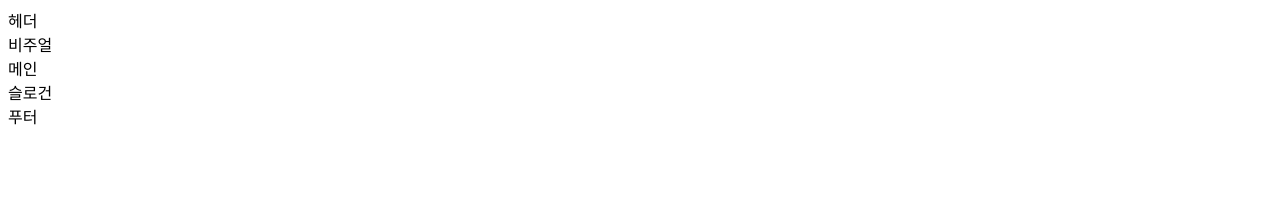
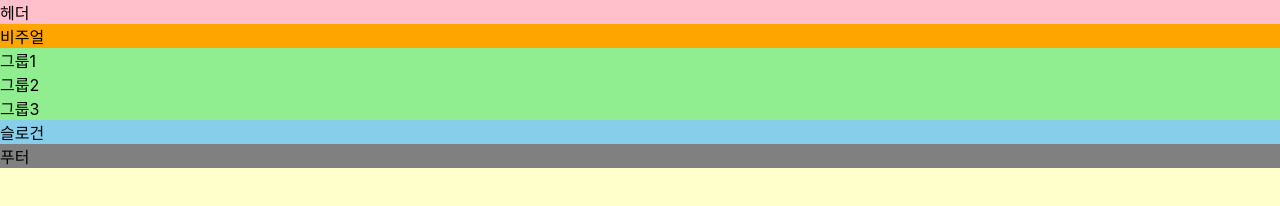
Before and after one commit to BrightSton/HTML5, a website: page index.html in a window 1280 px wide. Drawn offline with Linux system fonts and the light colour scheme; a web font is replaced by a local one.

Commit message:
css 적용 및 초기화와 웹폰트 선언

```diff
--- a/index.html
+++ b/index.html
@@ -5,11 +5,22 @@
     <meta http-equiv="X-UA-Compatible" content="IE=edge" />
     <meta name="viewport" content="width=device-width, initial-scale=1.0" />
     <title>웹카페</title>
+    <link
+      rel="stylesheet"
+      as="style"
+      crossorigin
+      href="https://cdn.jsdelivr.net/gh/orioncactus/pretendard@v1.3.6/dist/web/static/pretendard.css"
+    />
+    <link rel="stylesheet" href="./styles/style.css" />
   </head>
   <body>
-    <header class="deader">헤더</header>
+    <header class="header">헤더</header>
     <div class="visual">비주얼</div>
-    <main class="main">메인</main>
+    <main class="main">
+      <div class="group group1">그룹1</div>
+      <div class="group group2">그룹2</div>
+      <div class="group group3">그룹3</div>
+    </main>
     <article class="slogan">슬로건</article>
     <footer class="footer">
       <div class="footer-inner">푸터</div>
--- a/styles/style.css
+++ b/styles/style.css
@@ -1 +1,29 @@
-/* CSS 스타일 */
+@import url(./normalize.css);
+@import url(./reset.css);
+body {
+  background: #ffc;
+  font-family: "Pretendard Variable", Pretendard, -apple-system,
+    BlinkMacSystemFont, system-ui, Roboto, "Helvetica Neue", "Segoe UI",
+    "Apple SD Gothic Neo", "Noto Sans KR", "Malgun Gothic", "Apple Color Emoji",
+    "Segoe UI Emoji", "Segoe UI Symbol", sans-serif;
+}
+
+.header {
+  background: pink;
+}
+
+.visual {
+  background: orange;
+}
+
+.main {
+  background: lightgreen;
+}
+
+.slogan {
+  background: skyblue;
+}
+
+.footer {
+  background: gray;
+}
```
